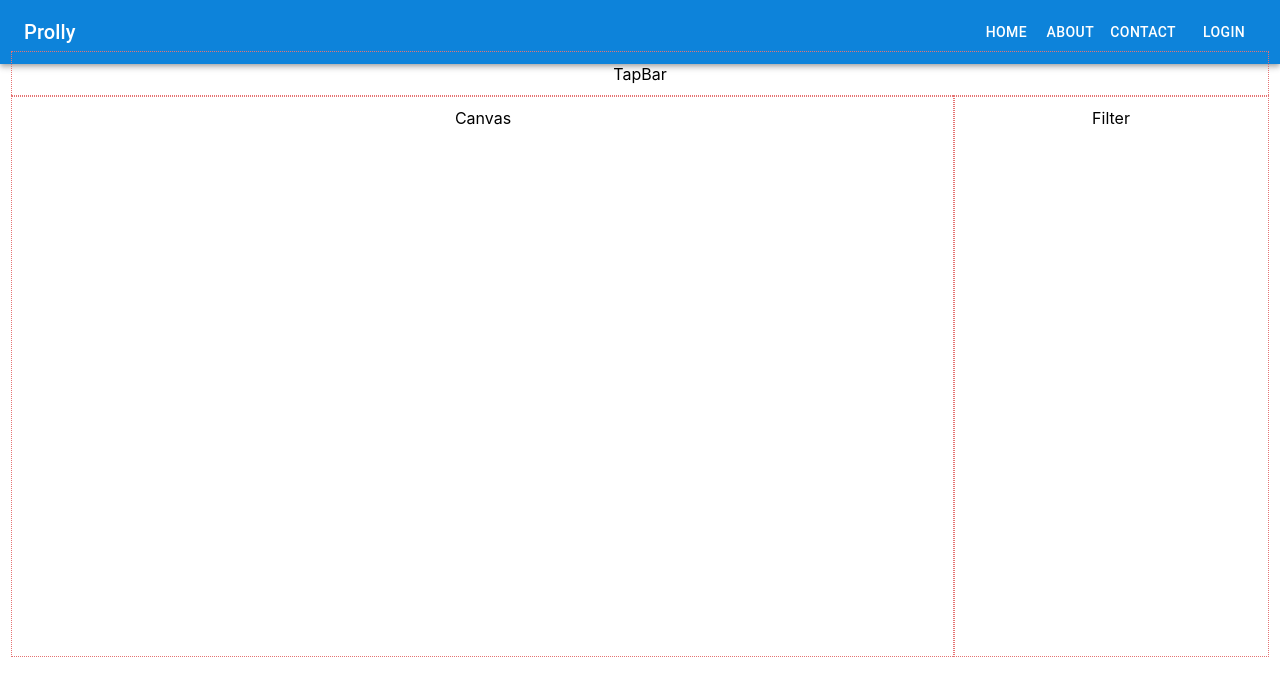
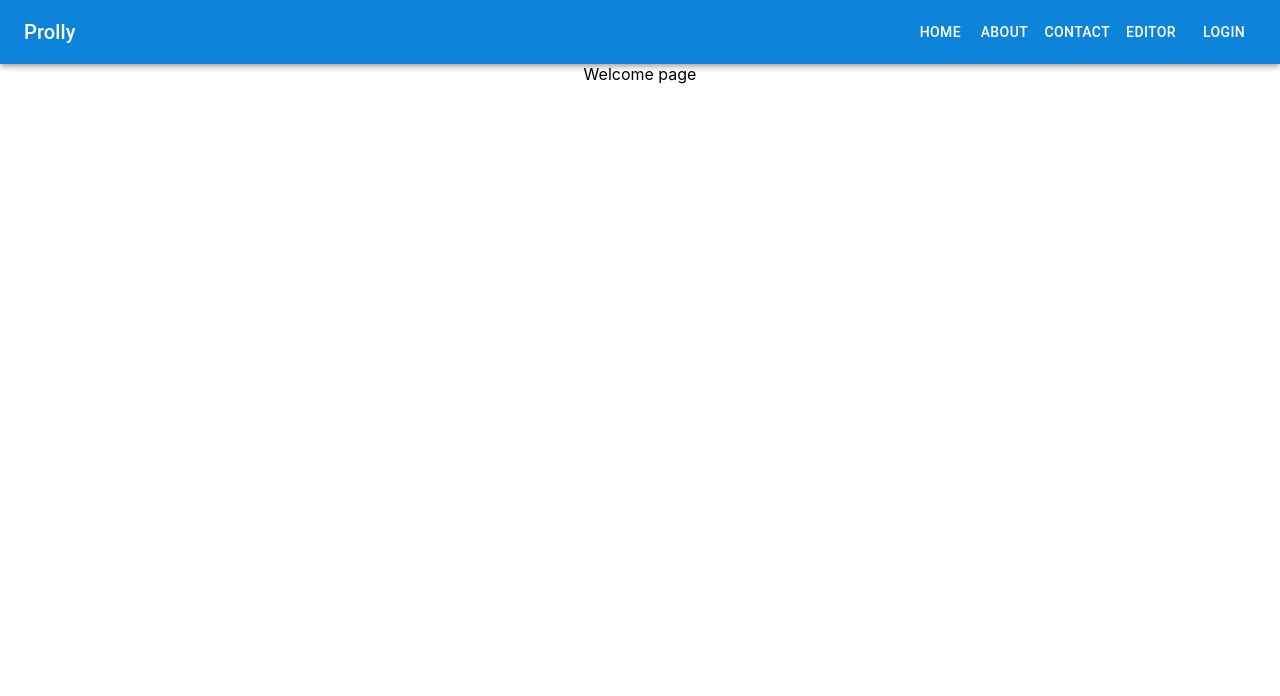
Before and after one commit to marcosignorello/prolly, a React (Create React App) app: page / in a window 1280 px wide. Shown: the top 696 px of the page. Built offline with nearby package versions, Linux system fonts and the light colour scheme.

Commit message:
moved components into editor page

```diff
--- /dev/null
+++ b/src/pages/editor/editor.tsx
@@ -0,0 +1,40 @@
+import {Container, Grid, makeStyles} from '@material-ui/core'
+import Canvas from '../../components/Canvas/Canvas'
+import Filter from '../../components/Filter/Filter'
+import TopBar from '../../components/TopBar/TopBar'
+
+export const Editor: React.FC = () => {
+  const classes = useStyles()
+
+  return (
+    <Container>
+      <Grid container spacing={3}>
+        <Grid className={classes.toolbar} item xs={12}>
+          <TopBar />
+        </Grid>
+        <Grid className={classes.canvas} item xs={12} md={9}>
+          <Canvas />
+        </Grid>
+        <Grid className={classes.filter} item xs={12} md={3}>
+          <Filter />
+        </Grid>
+      </Grid>
+    </Container>
+  )
+}
+
+const useStyles = makeStyles(theme => {
+  return {
+    toolbar: {
+      outline: `1px dotted ${theme.palette.error.light}`,
+    },
+    canvas: {
+      outline: `1px dotted ${theme.palette.error.light}`,
+      minHeight: '70vh',
+    },
+    filter: {
+      outline: `1px dotted ${theme.palette.error.light}`,
+      minHeight: '70vh',
+    },
+  }
+})
--- /dev/null
+++ b/src/pages/editor/index.tsx
@@ -0,0 +1 @@
+export {Editor} from './editor'
--- a/src/pages/index.ts
+++ b/src/pages/index.ts
@@ -1,3 +1,4 @@
 export {Welcome} from './welcome'
 export {About} from './about'
 export {Contact} from './contact'
+export {Editor} from './editor'
--- a/src/pages/welcome/welcome.tsx
+++ b/src/pages/welcome/welcome.tsx
@@ -1,44 +1,5 @@
-import {useAuth0} from '@auth0/auth0-react'
-import {Container, Grid, makeStyles} from '@material-ui/core'
-import Canvas from '../../components/Canvas/Canvas'
-import Filter from '../../components/Filter/Filter'
-import TopBar from '../../components/TopBar/TopBar'
+import {Container} from '@material-ui/core'
 
 export const Welcome: React.FC = () => {
-  const {user, isAuthenticated} = useAuth0()
-  const classes = useStyles()
-
-  // if (!isAuthenticated) return <h2>Welcome Please Loggin.</h2>
-
-  return (
-    <Container>
-      <Grid container spacing={3}>
-        <Grid className={classes.toolbar} item xs={12}>
-          <TopBar />
-        </Grid>
-        <Grid className={classes.canvas} item xs={12} md={9}>
-          <Canvas />
-        </Grid>
-        <Grid className={classes.filter} item xs={12} md={3}>
-          <Filter />
-        </Grid>
-      </Grid>
-    </Container>
-  )
+  return <Container>Welcome page</Container>
 }
-
-const useStyles = makeStyles(theme => {
-  return {
-    toolbar: {
-      outline: `1px dotted ${theme.palette.error.light}`,
-    },
-    canvas: {
-      outline: `1px dotted ${theme.palette.error.light}`,
-      minHeight: '70vh',
-    },
-    filter: {
-      outline: `1px dotted ${theme.palette.error.light}`,
-      minHeight: '70vh',
-    },
-  }
-})
--- a/src/routes.ts
+++ b/src/routes.ts
@@ -1,4 +1,4 @@
-import {Welcome, Contact, About} from './pages'
+import {Welcome, Contact, About, Editor} from './pages'
 export const routes = [
   {
     id: 1,
@@ -24,4 +24,12 @@ export const routes = [
     path: '/contact',
     component: Contact,
   },
+  {
+    id: 4,
+    exact: true,
+    showInHeader: true,
+    linkText: 'editor',
+    path: '/editor',
+    component: Editor,
+  },
 ]
```
